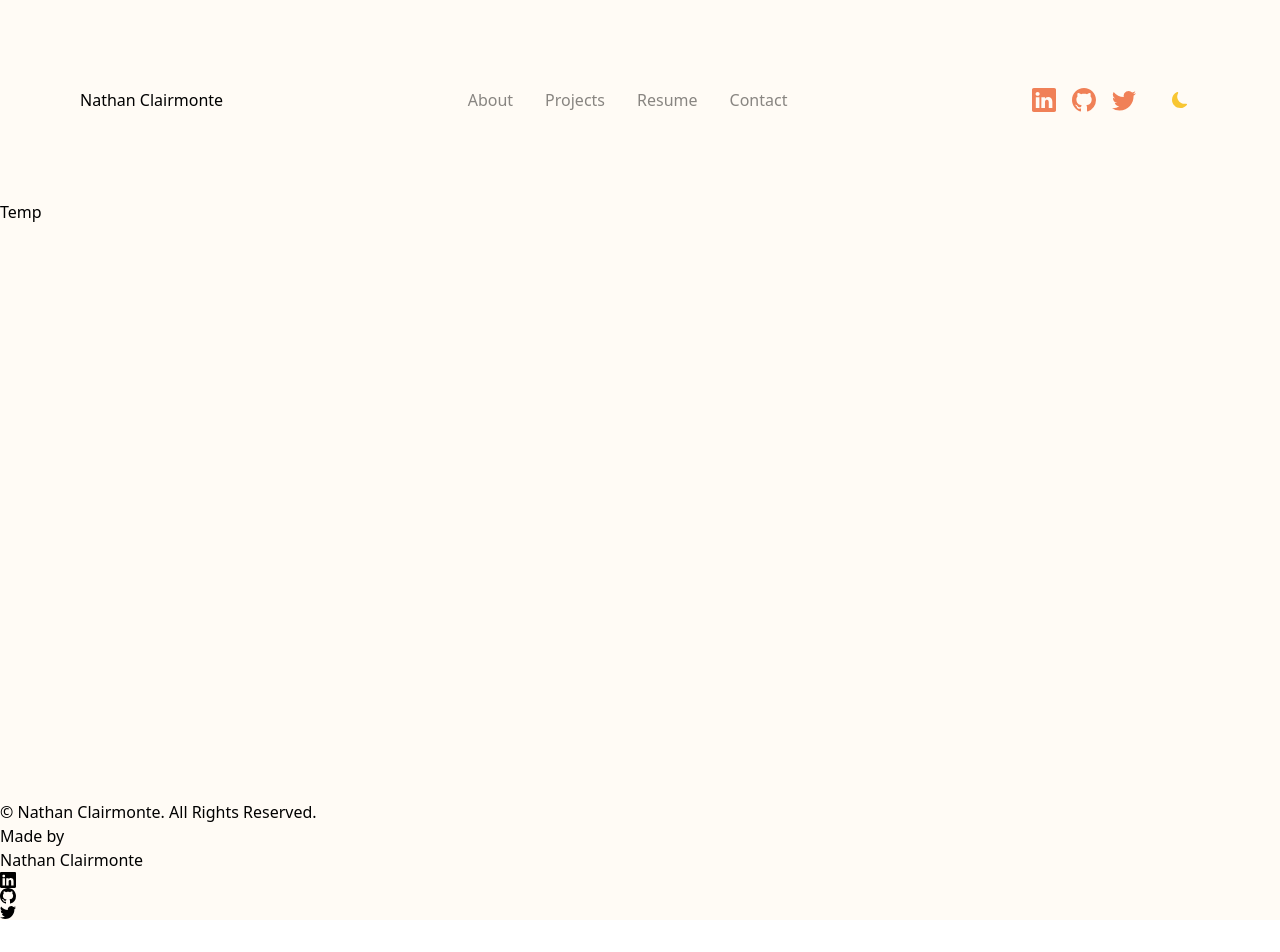
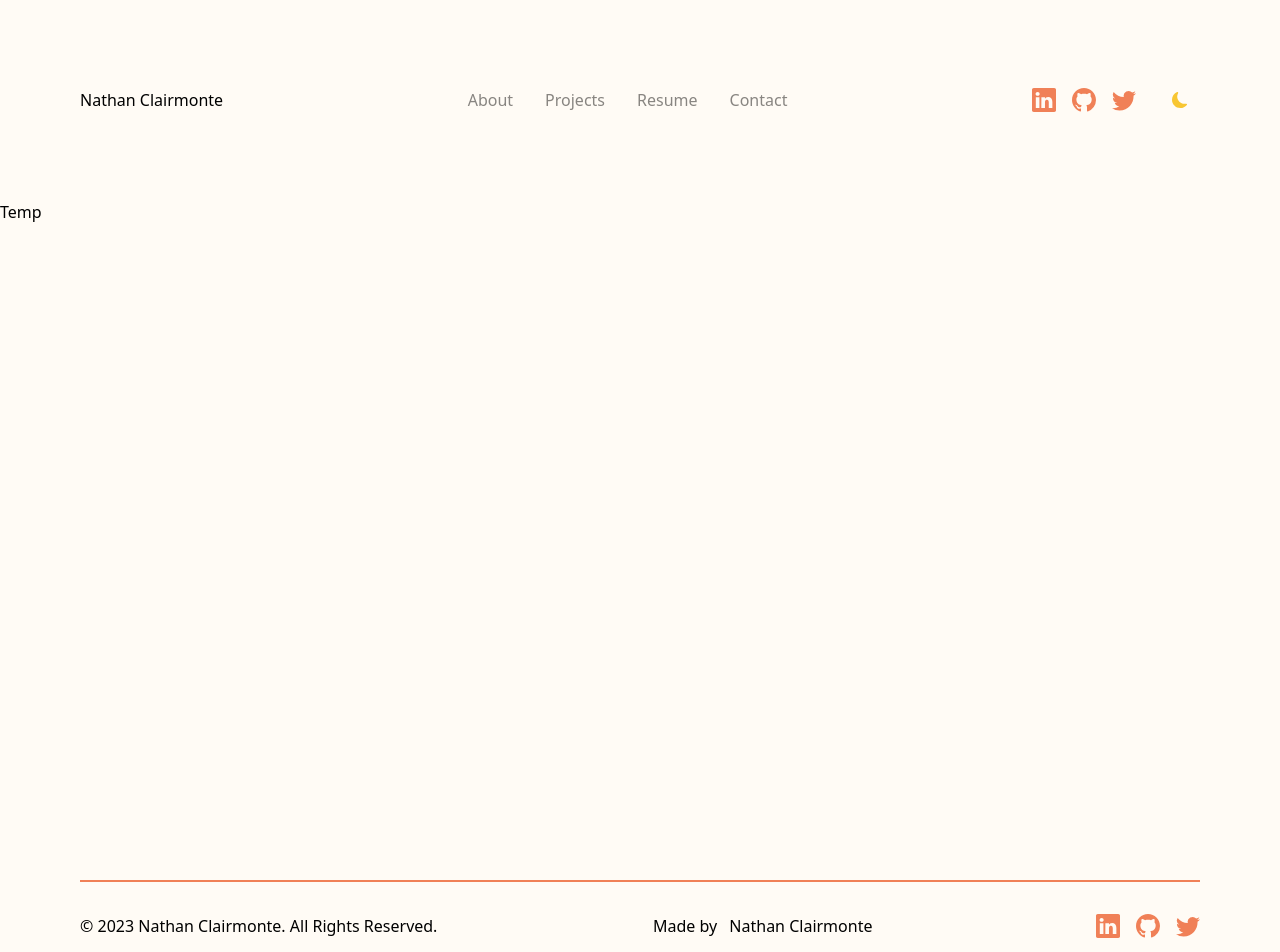
Before and after one commit to nathanclairmonte/percy-v2, a Next.js app: page / in a window 1280 px wide. Shown: the top 952 px of the page. Before the commit the page ends 920 px from the top, so only its background shows below. Built offline with nearby package versions, Linux system fonts and the light colour scheme.

Commit message:
transitioned Footer to tailwind

```diff
--- /dev/null
+++ b/src/components/Footer.js
@@ -0,0 +1,54 @@
+import Link from "next/link";
+import { BsLinkedin, BsTwitter, BsGithub } from "react-icons/bs";
+
+const Footer = () => {
+    let date = new Date();
+    let year = date.getFullYear();
+
+    return (
+        <div className="mx-auto max-w-6xl px-4 py-10 md:py-20">
+            <div className="h-0.5 w-full bg-[#f08057]"></div>
+            <div className="mt-8 flex flex-col items-center gap-4 md:flex-row md:justify-between">
+                <p>&copy; {year} Nathan Clairmonte. All Rights Reserved.</p>
+
+                <div>
+                    Made by{" "}
+                    <div className="inline-block duration-300 hover:translate-x-2 hover:-rotate-3 hover:scale-110">
+                        <Link
+                            href="/"
+                            className="rounded-md px-2 py-1 hover:bg-[#f08057]  hover:text-black"
+                        >
+                            Nathan Clairmonte
+                        </Link>
+                    </div>
+                </div>
+
+                <div className="flex flex-row gap-4">
+                    <Link
+                        href="https://www.linkedin.com/in/nathanclairmonte/"
+                        target="_blank"
+                        rel="noopener noreferrer"
+                    >
+                        <BsLinkedin className="text-2xl font-normal text-[#f08057] hover:cursor-pointer hover:opacity-80" />
+                    </Link>
+                    <Link
+                        href="https://github.com/nathanclairmonte"
+                        target="_blank"
+                        rel="noopener noreferrer"
+                    >
+                        <BsGithub className="text-2xl font-normal text-[#f08057] hover:cursor-pointer hover:opacity-80" />
+                    </Link>
+                    <Link
+                        href="https://twitter.com/cIairmonte"
+                        target="_blank"
+                        rel="noopener noreferrer"
+                    >
+                        <BsTwitter className="text-2xl font-normal text-[#f08057] hover:cursor-pointer hover:opacity-80" />
+                    </Link>
+                </div>
+            </div>
+        </div>
+    );
+};
+
+export default Footer;
--- a/src/components/HomePage/Greeting.js
+++ b/src/components/HomePage/Greeting.js
@@ -1,6 +1,7 @@
 import Image from "next/image";
 import Typewriter from "typewriter-effect";
-import styles from "./HomePage.module.css";
+
+const styles = {};
 
 const Greeting = () => {
     return (
--- /dev/null
+++ b/src/components/MainLayout.js
@@ -0,0 +1,48 @@
+import Head from "next/head";
+import { useRouter } from "next/router";
+import { Navbar, Footer } from "@/components/list";
+
+const MainLayout = ({ children, ...customMeta }) => {
+    const router = useRouter();
+
+    const meta = {
+        title: "Nathan Clairmonte",
+        description: `Full-stack developer, Machine Learning Engineer, Data Scientist.`,
+        image: "/avatar.png", // remember to add our own here
+        type: "website",
+        ...customMeta,
+    };
+
+    return (
+        <div>
+            <Head>
+                <title>{meta.title}</title>
+                <meta name="robots" content="follow, index" />
+                <meta content={meta.description} name="description" />
+                <meta
+                    property="og:url"
+                    content={`https://www.nathanclairmonte.dev${router.asPath}`}
+                />
+                <link rel="canonical" href={`https://www.nathanclairmonte.dev${router.asPath}`} />
+                <meta property="og:type" content={meta.type} />
+                <meta property="og:site_name" content="Manu Arora" />
+                <meta property="og:description" content={meta.description} />
+                <meta property="og:title" content={meta.title} />
+                <meta property="og:image" content={meta.image} />
+                <meta name="twitter:card" content="summary_large_image" />
+                <meta name="twitter:site" content="@cIairmonte" />
+                <meta name="twitter:title" content={meta.title} />
+                <meta name="twitter:description" content={meta.description} />
+                <meta name="twitter:image" content={meta.image} />
+                {meta.date && <meta property="article:published_time" content={meta.date} />}
+            </Head>
+            <main className="w-full bg-[#fffbf5] dark:bg-gray-800">
+                <Navbar />
+                <div>{children}</div>
+                <Footer />
+            </main>
+        </div>
+    );
+};
+
+export default MainLayout;
--- /dev/null
+++ b/src/components/Navbar.js
@@ -0,0 +1,106 @@
+import { useEffect, useState } from "react";
+import { useRouter } from "next/router";
+import { useTheme } from "next-themes";
+import Link from "next/link";
+import { BsLinkedin, BsTwitter, BsGithub, BsFillSunFill, BsFillMoonFill } from "react-icons/bs";
+
+const NavBar = () => {
+    const router = useRouter();
+    const { theme, setTheme } = useTheme();
+    const [mounted, setMounted] = useState(false);
+
+    // set mounted state
+    useEffect(() => {
+        setMounted(true);
+    }, []);
+
+    // function to select nav link styles based on router path
+    const _navLinkStylesHelper = (route) => {
+        if (router.asPath === route) {
+            return "font-bold text-[#131517] hover:cursor-pointer hover:opacity-80 dark:text-gray-400";
+        } else {
+            return "font-normal text-[#888581] hover:cursor-pointer hover:opacity-80 dark:text-gray-300";
+        }
+    };
+
+    return (
+        <div className="mx-auto max-w-6xl px-4 py-10 md:py-20">
+            <div className="flex flex-row items-center justify-between">
+                <div className="flex flex-col">
+                    <Link href="/" className="hover:cursor-pointer hover:opacity-80">
+                        <h1>Nathan Clairmonte</h1>
+                        {/* Would love to do something else cool here. Keep an eye out for something we could use */}
+                    </Link>
+                </div>
+
+                <div className="hidden md:flex md:flex-row md:gap-8">
+                    <Link href="/about" className={_navLinkStylesHelper("/about")}>
+                        About
+                    </Link>
+                    <Link href="/projects" className={_navLinkStylesHelper("/projects")}>
+                        Projects
+                    </Link>
+                    <Link href="/resume" className={_navLinkStylesHelper("/resume")}>
+                        Resume
+                    </Link>
+                    <Link href="/contact" className={_navLinkStylesHelper("/contact")}>
+                        Contact
+                    </Link>
+                </div>
+
+                <div className="flex flex-row items-center gap-4">
+                    <Link
+                        href="https://www.linkedin.com/in/nathanclairmonte/"
+                        target="_blank"
+                        rel="noopener noreferrer"
+                    >
+                        <BsLinkedin className="text-2xl font-normal text-[#f08057] hover:cursor-pointer hover:opacity-80" />
+                    </Link>
+                    <Link
+                        href="https://github.com/nathanclairmonte"
+                        target="_blank"
+                        rel="noopener noreferrer"
+                    >
+                        <BsGithub className="text-2xl font-normal text-[#f08057] hover:cursor-pointer hover:opacity-80" />
+                    </Link>
+                    <Link
+                        href="https://twitter.com/cIairmonte"
+                        target="_blank"
+                        rel="noopener noreferrer"
+                    >
+                        <BsTwitter className="text-2xl font-normal text-[#f08057] hover:cursor-pointer hover:opacity-80" />
+                    </Link>
+                    <button
+                        aria-label="Toggle Dark Mode"
+                        type="button"
+                        className="ml-2 h-10 w-10 p-3 focus:outline-none"
+                        onClick={() => setTheme(theme === "dark" ? "light" : "dark")}
+                    >
+                        {mounted &&
+                            (theme === "dark" ? (
+                                <BsFillSunFill className="h-4 w-4 text-[#EAB308]" />
+                            ) : (
+                                <BsFillMoonFill className="h-4 w-4 text-[#F8C632]" />
+                            ))}
+                    </button>
+                </div>
+            </div>
+            <div className="mt-5 flex flex-row justify-center gap-8 md:hidden">
+                <Link href="/about" className={_navLinkStylesHelper("/about")}>
+                    About
+                </Link>
+                <Link href="/projects" className={_navLinkStylesHelper("/projects")}>
+                    Projects
+                </Link>
+                <Link href="/resume" className={_navLinkStylesHelper("/resume")}>
+                    Resume
+                </Link>
+                <Link href="/contact" className={_navLinkStylesHelper("/contact")}>
+                    Contact
+                </Link>
+            </div>
+        </div>
+    );
+};
+
+export default NavBar;
--- a/src/components/list.js
+++ b/src/components/list.js
@@ -1,6 +1,6 @@
-export { default as MainLayout } from "./MainLayout/MainLayout";
-export { default as Navbar } from "./Navbar/Navbar";
-export { default as Footer } from "./Footer/Footer";
+export { default as MainLayout } from "./MainLayout";
+export { default as Navbar } from "./Navbar";
+export { default as Footer } from "./Footer";
 export { default as Greeting } from "./HomePage/Greeting";
 export { default as Introduction } from "./HomePage/Introduction";
 export { default as Particle } from "./HomePage/Particle";
```
